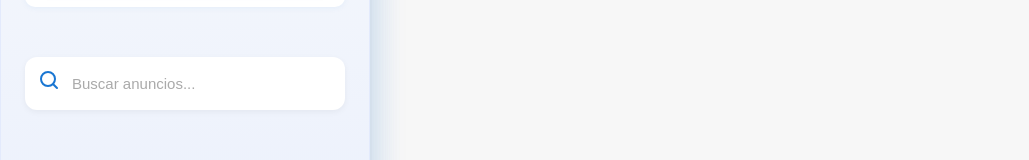
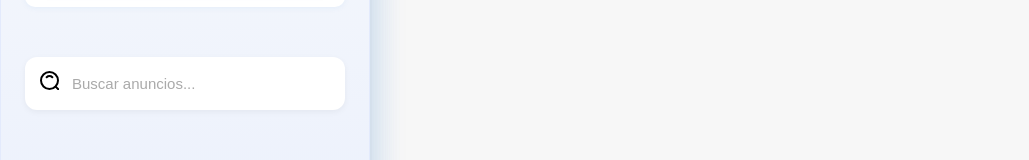
Before and after one commit to danitoRojas/PUBLICOM, a React (Vite) app: page / in a window 1280 px wide. Shown: the part 263-423 px from the top of the page, without its empty margins (0-1029 px from the left). Built offline with nearby package versions, Linux system fonts and the light colour scheme; no server answers.

Commit message:
feat: ✨ Add IconSearch component and integrate it into Search; update Navbar option text for clarity

```diff
--- /dev/null
+++ b/src/assets/icon/search.tsx
@@ -0,0 +1,22 @@
+const IconSearch = () => (
+  <svg
+    xmlns="http://www.w3.org/2000/svg"
+    width="20"
+    height="20"
+    viewBox="0 0 40 40"
+  >
+    <g
+      fill="none"
+      stroke="currentColor"
+      stroke-linejoin="round"
+      stroke-width="4"
+    >
+      <path d="M21 38c9.389 0 17-7.611 17-17S30.389 4 21 4S4 11.611 4 21s7.611 17 17 17Z" />
+      <path
+        stroke-linecap="round"
+        d="M26.657 14.343A7.98 7.98 0 0 0 21 12a7.98 7.98 0 0 0-5.657 2.343m17.879 18.879l8.485 8.485"
+      />
+    </g>
+  </svg>
+);
+export default IconSearch;
--- a/src/components/UI/shearch/shearch.tsx
+++ b/src/components/UI/shearch/shearch.tsx
@@ -1,5 +1,6 @@
 import React, { useState } from 'react';
 import './shearch.css';
+import IconSearch from '../../../assets/icon/search';
 
 const Search = ({ onSearch }: { onSearch: (query: string) => void }) => {
   const [query, setQuery] = useState('');
@@ -13,10 +14,7 @@ const Search = ({ onSearch }: { onSearch: (query: string) => void }) => {
     return (
       <div className="search-container">
         <span className="search-icon" aria-hidden="true">
-          <svg width="20" height="20" viewBox="0 0 20 20" fill="none" xmlns="http://www.w3.org/2000/svg">
-            <circle cx="9" cy="9" r="7" stroke="#1976d2" strokeWidth="2" />
-            <line x1="14.2" y1="14.2" x2="18" y2="18" stroke="#1976d2" strokeWidth="2" strokeLinecap="round" />
-          </svg>
+          <IconSearch />
         </span>
         <input
           type="text"
--- a/src/components/navbar/navbar.tsx
+++ b/src/components/navbar/navbar.tsx
@@ -85,7 +85,7 @@ const Navbar = ({
             onChange={handleSearchTypeChange}
           >
             <option value="title">Título</option>
-            <option value="body">Cuerpo</option>
+            <option value="body">Contenido</option>
             <option value="username">Nombre de Usuario</option>
           </select>
         </div>
```
